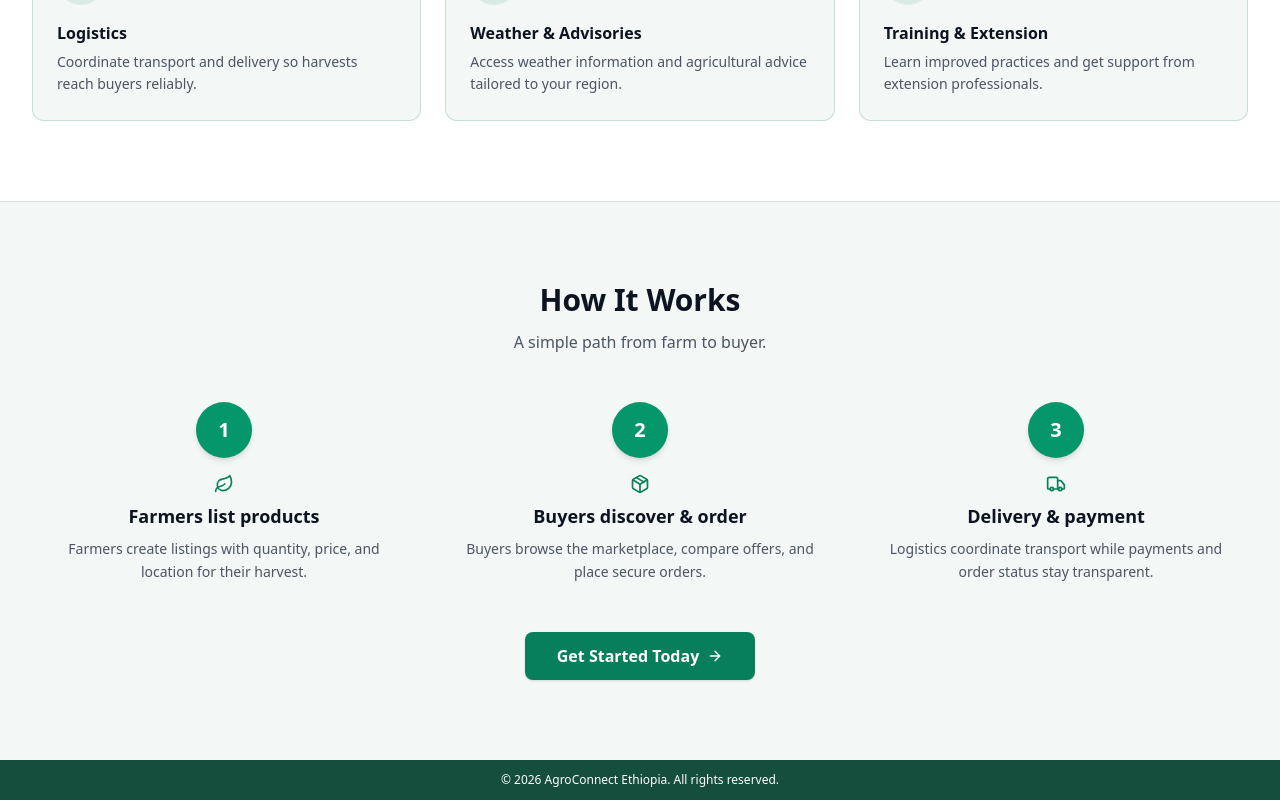
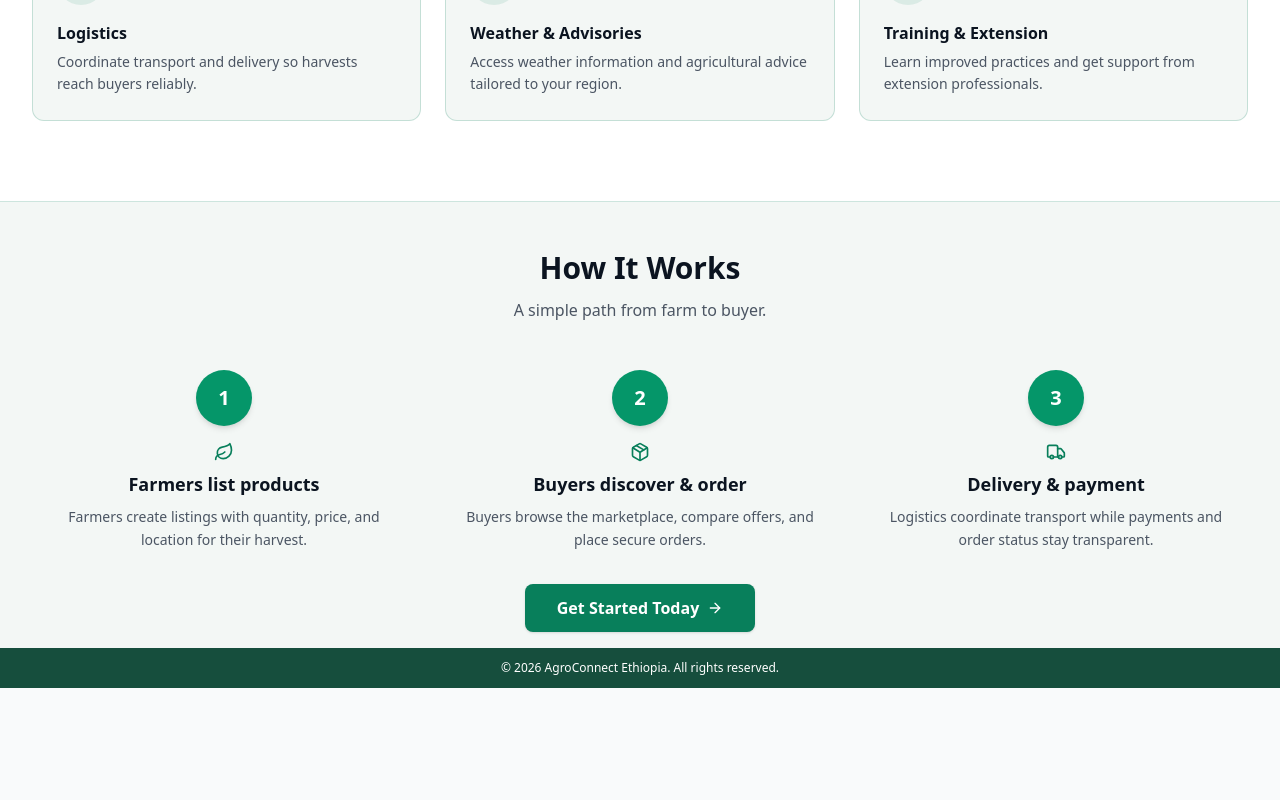
Before and after one commit to eyobyinesu77-dot/AgroConnect-Ethiopia-Production, a React (Vite) app in the folder client/: page / in a window 1280 px wide. Shown: the part 988-1788 px from the top of the page. After the commit the page ends 1676 px from the top, so only its background shows below. Built offline with nearby package versions, Linux system fonts and the light colour scheme; no server answers.

Commit message:
Reduce homepage bottom spacing

```diff
--- a/client/src/pages/public/Home.jsx
+++ b/client/src/pages/public/Home.jsx
@@ -167,7 +167,7 @@ export default function Home() {
       </section>
 
       {/* How It Works */}
-      <section className="max-w-7xl mx-auto w-full py-14 md:py-20 px-4 md:px-8">
+      <section className="max-w-7xl mx-auto w-full pt-10 pb-3 md:pt-12 md:pb-4 px-4 md:px-8">
         <h2 className="text-2xl md:text-3xl font-bold text-center mb-3 text-[#0B1420]">
           {t('home_how_title') || 'How It Works'}
         </h2>
@@ -190,7 +190,7 @@ export default function Home() {
           ))}
         </div>
 
-        <div className="text-center mt-12">
+        <div className="text-center mt-8">
           <Link
             to="/register"
             className="inline-flex items-center gap-2 bg-[#087F5B] hover:bg-[#066647] text-white font-semibold px-8 py-3 rounded-lg shadow transition-colors"
```
